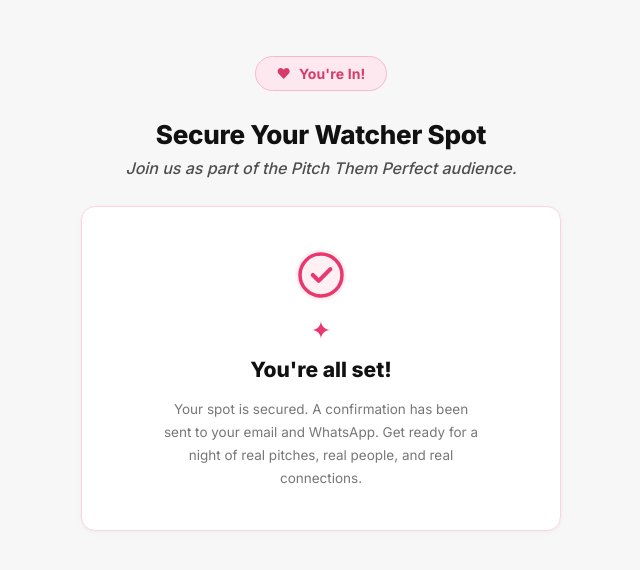
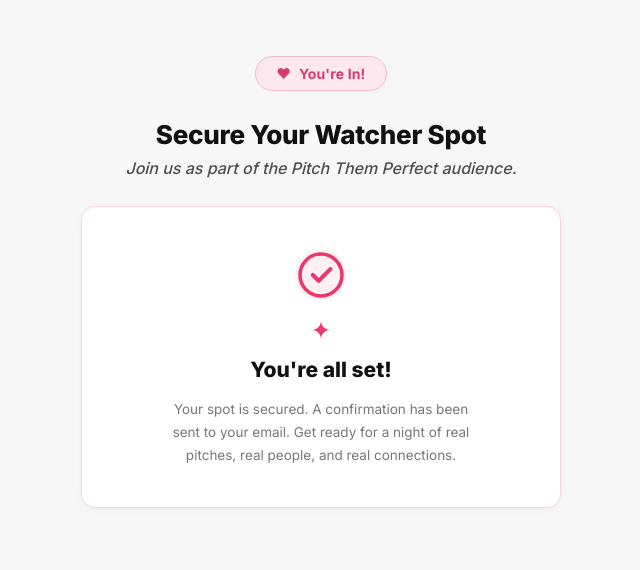
Before and after one commit to pitchthemperfect/Pitchthemperfect, a React (Vite) app: page /success/watcher in a window 1280 px wide. Shown: the top 570 px of the page, without its empty margins (319-959 px from the left). Built offline with nearby package versions, Linux system fonts and the light colour scheme; no server answers.

Commit message:
fix: remove WhatsApp from success text

```diff
--- a/src/pages/WatcherSuccess.jsx
+++ b/src/pages/WatcherSuccess.jsx
@@ -53,7 +53,7 @@
         <SparkleIcon />
         <h2 className="success-title">You're all set!</h2>
         <p className="success-body" style={{ margin: '0 auto', maxWidth: 320 }}>
-          Your spot is secured. A confirmation has been sent to your email and WhatsApp.
+          Your spot is secured. A confirmation has been sent to your email.
           Get ready for a night of real pitches, real people, and real connections.
         </p>
       </div>
```
